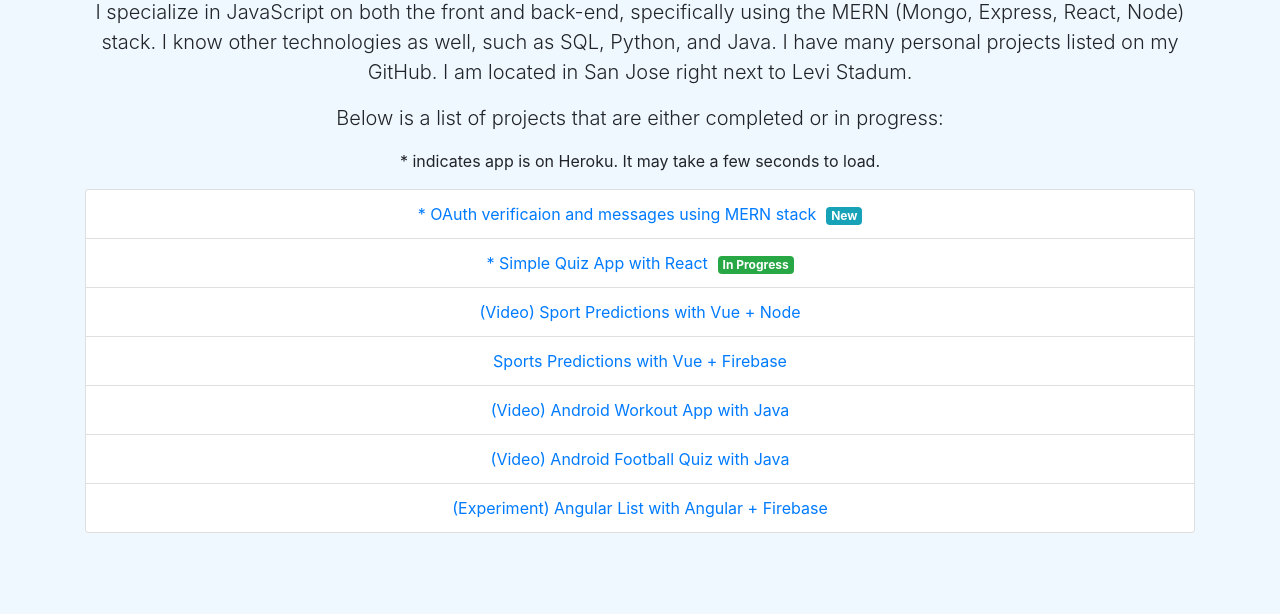
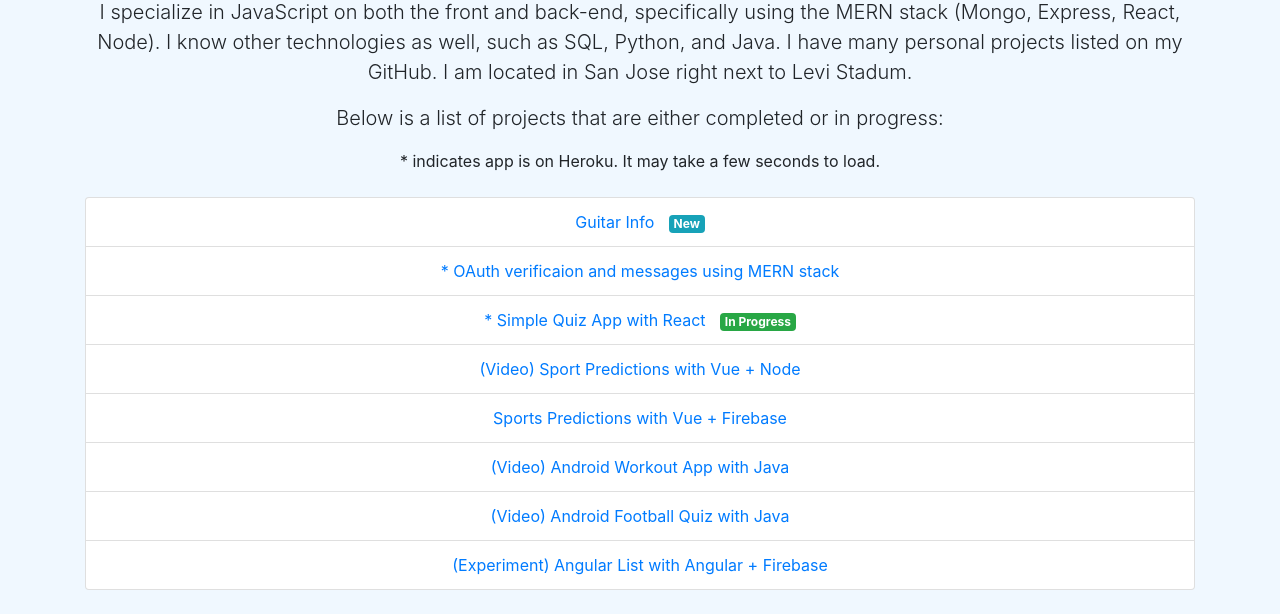
Before and after one commit to BobbyGifford/ResumeSass, a plain HTML site: page index.html in a window 1280 px wide. Shown: the part 396-1010 px from the top of the page. Before the commit the page ends 929 px from the top, so only its background shows below. Drawn offline with nearby package versions, Linux system fonts and the light colour scheme.

Commit message:
Add new project to list

```diff
--- a/index.html
+++ b/index.html
@@ -8,7 +8,8 @@
     <meta name="viewport" content="width=device-width, initial-scale=1, shrink-to-fit=no">
 
     <!-- Bootstrap CSS -->
-    <link rel="stylesheet" href="https://maxcdn.bootstrapcdn.com/bootstrap/4.0.0-beta.2/css/bootstrap.min.css" integrity="sha384-PsH8R72JQ3SOdhVi3uxftmaW6Vc51MKb0q5P2rRUpPvrszuE4W1povHYgTpBfshb" crossorigin="anonymous">
+    <link rel="stylesheet" href="https://maxcdn.bootstrapcdn.com/bootstrap/4.0.0-beta.2/css/bootstrap.min.css" integrity="sha384-PsH8R72JQ3SOdhVi3uxftmaW6Vc51MKb0q5P2rRUpPvrszuE4W1povHYgTpBfshb"
+        crossorigin="anonymous">
     <link href="https://fonts.googleapis.com/icon?family=Material+Icons" rel="stylesheet">
 </head>
 
@@ -17,37 +18,50 @@
         <h1 class="display-4">Robert Gifford</h1>
         <img style="max-width: 200px" src="./images/profile_pic.jpg" />
         <div class="contacts">
-            <a href="https://github.com/BobbyGifford"><img style="margin-left: 10px; max-width: 45px; margin: 3px" src="./images/GitHub-Mark-64px.png"/></a>
-            <a href="mailto:bobbygiffordpro@gmail.com"><img  style="margin-left: 10px; max-width: 45px" src="./images/emailLogo2.png"/></a>
-            <a href="https://www.linkedin.com/in/robertgiffordjavascript"><img style="margin-left: 10px; max-width: 45px" src="./images/linkedin.png"/></a>
+            <a href="https://github.com/BobbyGifford">
+                <img style="margin-left: 10px; max-width: 45px; margin: 3px" src="./images/GitHub-Mark-64px.png" />
+            </a>
+            <a href="mailto:bobbygiffordpro@gmail.com">
+                <img style="margin-left: 10px; max-width: 45px" src="./images/emailLogo2.png" />
+            </a>
+            <a href="https://www.linkedin.com/in/robertgiffordjavascript">
+                <img style="margin-left: 10px; max-width: 45px" src="./images/linkedin.png" />
+            </a>
         </div>
-        <p class="lead"> I specialize in JavaScript on both the front and back-end, specifically using the MERN (Mongo, Express, React, Node) stack. I know other technologies as well, such as SQL, Python, and Java. I have many personal projects listed on my GitHub. I am located in San Jose right next to Levi Stadum.
+        <p class="lead"> I specialize in JavaScript on both the front and back-end, specifically using the MERN stack (Mongo, Express, React,
+            Node). I know other technologies as well, such as SQL, Python, and Java. I have many personal projects listed
+            on my GitHub. I am located in San Jose right next to Levi Stadum.
         </p>
         <p class="lead">
             Below is a list of projects that are either completed or in progress:
         </p>
         <p>
-          * indicates app is on Heroku. It may take a few seconds to load.
+            * indicates app is on Heroku. It may take a few seconds to load.
         </p>
-
-
-        <ul class="list-group">
-            <a href="https://arcane-sea-28401.herokuapp.com/" class="list-group-item">* OAuth verificaion and messages using MERN stack<span style="margin-left: 10px" class="badge badge-info">New</span></a>
-            <a href="https://evening-headland-26956.herokuapp.com/" class="list-group-item">* Simple Quiz App with React<span style="margin-left: 10px" class="badge badge-success">In Progress</span></a>
+        <ul class="list-group my-4">
+            <a href="http://guitar-info.s3-website.us-east-2.amazonaws.com/" class="list-group-item">Guitar Info
+                <span style="margin-left: 10px" class="badge badge-info">New</span>
+            </a>
+            <a href="https://arcane-sea-28401.herokuapp.com/" class="list-group-item">* OAuth verificaion and messages using MERN stack</a>
+            <a href="https://evening-headland-26956.herokuapp.com/" class="list-group-item">* Simple Quiz App with React
+                <span style="margin-left: 10px" class="badge badge-success">In Progress</span>
+            </a>
             <a href="https://www.youtube.com/watch?v=oV0djyDJrE4&feature=youtu.be" class="list-group-item">(Video) Sport Predictions with Vue + Node</a>
             <a href="http://vue2-sports-predictions.s3-website-us-west-1.amazonaws.com/" class="list-group-item">Sports Predictions with Vue + Firebase</a>
             <a href="https://www.youtube.com/watch?v=q4Lv6k3VWY0" class="list-group-item">(Video) Android Workout App with Java</a>
             <a href="https://www.youtube.com/watch?v=Zfu3aM_6I1E" class="list-group-item">(Video) Android Football Quiz with Java</a>
             <a href="http://ng-rank-list-app.s3-website-us-west-1.amazonaws.com/driver" class="list-group-item">(Experiment) Angular List with Angular + Firebase</a>
         </ul>
-
     </div>
 
     <!-- Optional JavaScript -->
     <!-- jQuery first, then Popper.js, then Bootstrap JS -->
-    <script src="https://code.jquery.com/jquery-3.2.1.slim.min.js" integrity="sha384-KJ3o2DKtIkvYIK3UENzmM7KCkRr/rE9/Qpg6aAZGJwFDMVNA/GpGFF93hXpG5KkN" crossorigin="anonymous"></script>
-    <script src="https://cdnjs.cloudflare.com/ajax/libs/popper.js/1.12.3/umd/popper.min.js" integrity="sha384-vFJXuSJphROIrBnz7yo7oB41mKfc8JzQZiCq4NCceLEaO4IHwicKwpJf9c9IpFgh" crossorigin="anonymous"></script>
-    <script src="https://maxcdn.bootstrapcdn.com/bootstrap/4.0.0-beta.2/js/bootstrap.min.js" integrity="sha384-alpBpkh1PFOepccYVYDB4do5UnbKysX5WZXm3XxPqe5iKTfUKjNkCk9SaVuEZflJ" crossorigin="anonymous"></script>
+    <script src="https://code.jquery.com/jquery-3.2.1.slim.min.js" integrity="sha384-KJ3o2DKtIkvYIK3UENzmM7KCkRr/rE9/Qpg6aAZGJwFDMVNA/GpGFF93hXpG5KkN"
+        crossorigin="anonymous"></script>
+    <script src="https://cdnjs.cloudflare.com/ajax/libs/popper.js/1.12.3/umd/popper.min.js" integrity="sha384-vFJXuSJphROIrBnz7yo7oB41mKfc8JzQZiCq4NCceLEaO4IHwicKwpJf9c9IpFgh"
+        crossorigin="anonymous"></script>
+    <script src="https://maxcdn.bootstrapcdn.com/bootstrap/4.0.0-beta.2/js/bootstrap.min.js" integrity="sha384-alpBpkh1PFOepccYVYDB4do5UnbKysX5WZXm3XxPqe5iKTfUKjNkCk9SaVuEZflJ"
+        crossorigin="anonymous"></script>
 
 </body>
 
```
